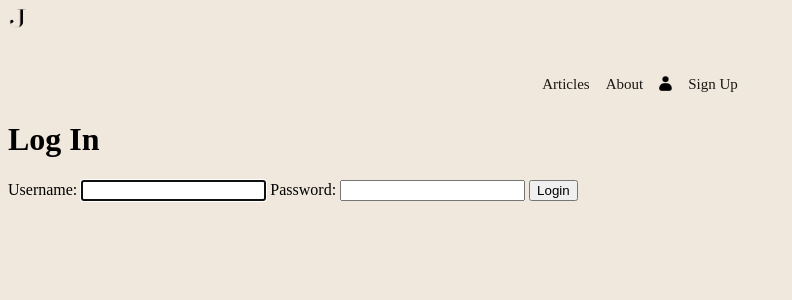
After one commit to maria-zhuravleva/journal, a Django app: page /accounts/login/ in a window 1280 px wide. The commit adds this page. Shown: the top 300 px of the page, without its empty margins (0-792 px from the left). Run offline with Django 4.2, Linux system fonts and the light colour scheme.

Commit message:
create url and template for login page

```diff
--- a/main_app/static/css/base.css
+++ b/main_app/static/css/base.css
@@ -45,3 +45,9 @@ nav ul {
 nav li {
   padding: 5px 8px;
 }
+
+img#user-icon {
+  width: 13px;
+  height: 15px;
+  padding-top: 3px;
+}
--- a/main_app/templates/base.html
+++ b/main_app/templates/base.html
@@ -38,8 +38,16 @@
         {% else %}
           <li><a href="{% url 'article-index' %}">Articles</a></li>
           <li><a href="{% url 'about' %}">About</a></li>
-          <li><a href="{% url 'home' %}">Login</a></li>
+          <li><a href="{% url 'login' %}">
+            <img id="user-icon"
+              src="{% static 'images/user.png' %}"
+              alt="User"
+            >
+          </a></li>
           <li><a href="{% url 'signup' %}">Sign Up</a></li>
+
+          {% comment %} <li><a href="{% url 'home' %}">Login</a></li>
+          <li><a href="{% url 'signup' %}">Sign Up</a></li> {% endcomment %}
         {% endif %}
       </ul>
     </nav>
--- a/main_app/templates/home.html
+++ b/main_app/templates/home.html
@@ -7,7 +7,7 @@
 
 {% block content %}
 
-{% if not user.is_authenticated %}
+{% comment %} {% if not user.is_authenticated %}
   <section>
     <form action="{% url 'home' %}" method="post" class="login">
       <h1>Login</h1>
@@ -17,7 +17,7 @@
       <button type="submit" class="btn submit">Login</button>
     </form>
   </section>
-{% endif %}
+{% endif %} {% endcomment %}
 
 <video id="landingVideo" autoplay muted loop src="{% static 'images/landing.mov' %}"></video>
 
--- /dev/null
+++ b/main_app/templates/login.html
@@ -0,0 +1,25 @@
+{% extends 'base.html' %}
+{% load static %}
+
+{% block head %}
+<link rel="stylesheet" type="text/css" href="{% static 'css/form.css' %}"/>
+{% endblock %}
+
+{% block content %}
+
+<div class="page-header">
+  <h1>Log In</h1>
+</div>
+{% if form.errors %}
+  <p class="red-text">Invalid log in - try again</p>
+{% endif %}
+<section>
+  <form action="{% url 'login' %}" method="post" class="login">
+    {% csrf_token %}
+    {{ form.username.label_tag }} {{ form.username }}
+    {{ form.password.label_tag }} {{ form.password }}
+    <button type="submit" class="btn submit">Login</button>
+  </form>
+</section>
+
+{% endblock %}
--- a/main_app/urls.py
+++ b/main_app/urls.py
@@ -1,5 +1,6 @@
 from django.urls import path
 from . import views
+from django.contrib.auth.views import LoginView
 
 urlpatterns = [
   path('', views.Home.as_view(), name='home'),
@@ -10,4 +11,5 @@ urlpatterns = [
   path('articles/<int:pk>/update/', views.ArticleUpdate.as_view(), name='article-update'),
   path('articles/<int:pk>/delete/', views.ArticleDelete.as_view(), name='article-delete'),
   path('accounts/signup/', views.signup, name='signup'),
+  path('accounts/login/', LoginView.as_view(template_name='login.html'), name='login'),
 ]
```
Also changed, not shown: main_app/static/images/user.png (added).
